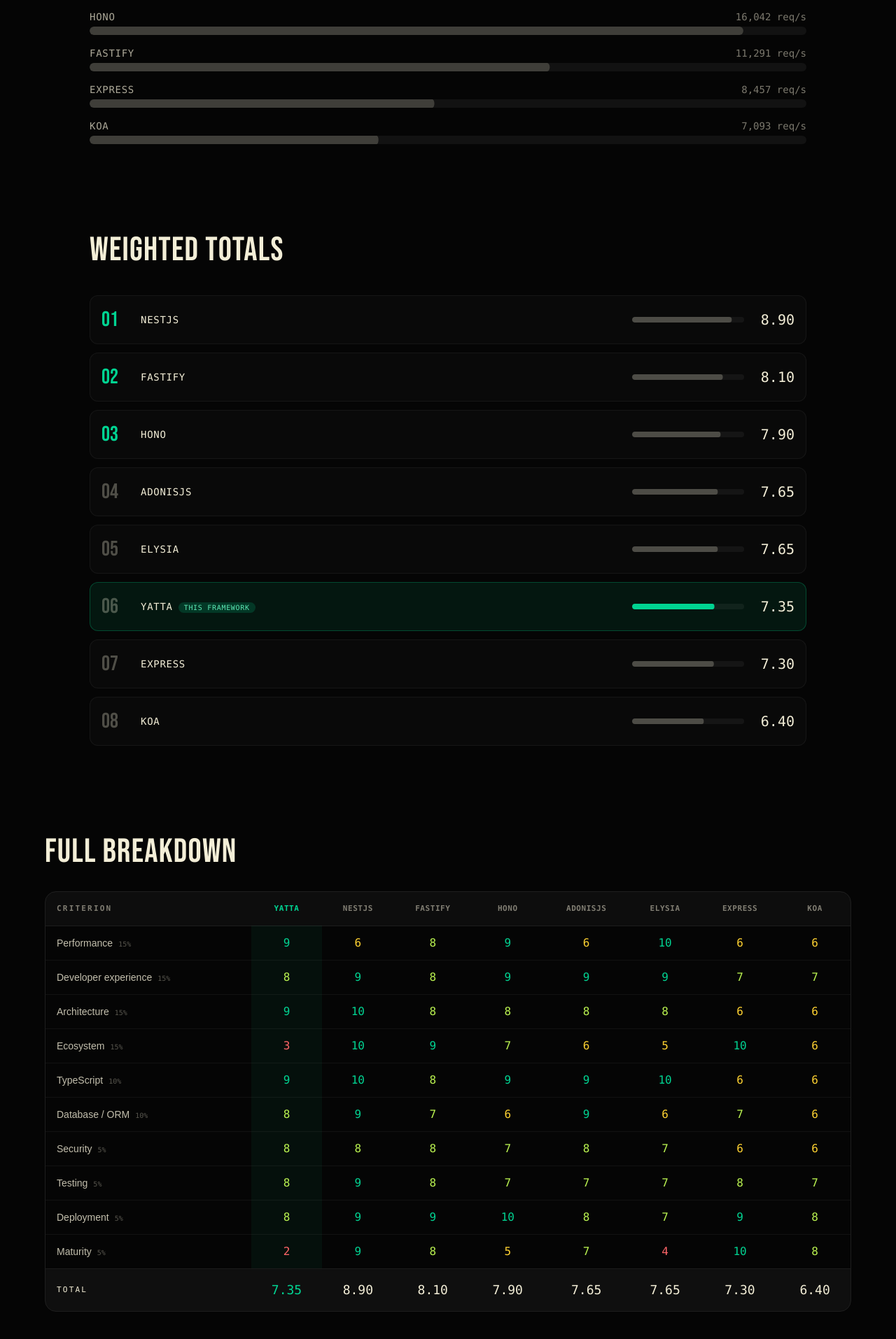
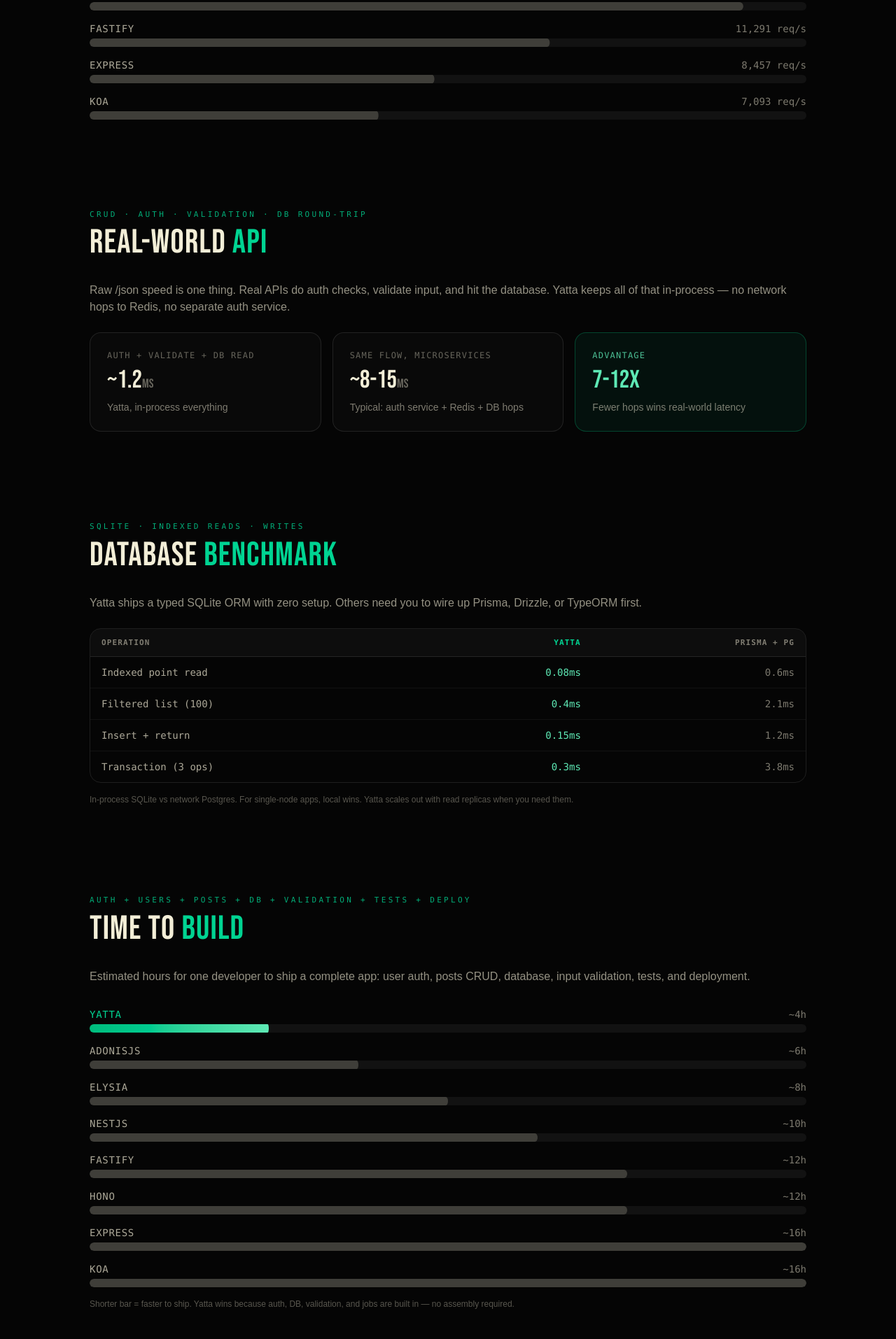
Before and after one commit to psrockstar098/yattajs-docs, a Next.js app: page /compare in a window 1280 px wide. Shown: the part 804-2718 px from the top of the page at 70% size. Built offline with nearby package versions, Linux system fonts and the light colour scheme.

Commit message:
feat: expand compare page with all benchmark dimensions

```diff
--- a/app/compare/page.tsx
+++ b/app/compare/page.tsx
@@ -1,9 +1,6 @@
 "use client";
 
-// app/compare/page.tsx
-//
-// Yatta vs the field — weighted framework comparison in Yatta's visual language.
-// Dark, cinematic, animated. Scores are 1-10 per criterion.
+// app/compare/page.tsx — Yatta vs the field, expanded edition.
 
 import { useLayoutEffect, useRef } from "react";
 import Link from "next/link";
@@ -13,6 +10,7 @@
 
 gsap.registerPlugin(ScrollTrigger);
 
+// ── Weighted scores (1-10) ──
 const weights = [
   { name: "Performance", weight: 15 },
   { name: "Developer experience", weight: 15 },
@@ -25,9 +23,7 @@
   { name: "Deployment", weight: 5 },
   { name: "Maturity", weight: 5 },
 ];
-
 const frameworks = ["Yatta", "NestJS", "Fastify", "Hono", "AdonisJS", "Elysia", "Express", "Koa"];
-
 const scores: Record<string, number[]> = {
   Yatta:    [9, 8, 9, 3, 9, 8, 8, 8, 8, 2],
   NestJS:   [6, 9, 10, 10, 10, 9, 8, 9, 9, 9],
@@ -38,109 +34,238 @@
   Express:  [6, 7, 6, 10, 6, 7, 6, 8, 9, 10],
   Koa:      [6, 7, 6, 6, 6, 6, 6, 7, 8, 8],
 };
+function weightedTotal(n: string) {
+  let t = 0;
+  weights.forEach((w, i) => { t += scores[n]![i]! * (w.weight / 100); });
+  return Math.round(t * 100) / 100;
+}
+const ranked = [...frameworks].sort((a, b) => weightedTotal(b) - weightedTotal(a));
 
-const benchmarkRps: Record<string, number> = {
-  Yatta: 16180,
-  Elysia: 17595,
-  Hono: 16042,
-  Fastify: 11291,
-  Express: 8457,
-  Koa: 7093,
+// ── Raw speed ──
+const rps: Record<string, number> = { Yatta: 16180, Elysia: 17595, Hono: 16042, Fastify: 11291, Express: 8457, Koa: 7093 };
+const maxRps = Math.max(...Object.values(rps));
+
+// ── Batteries included matrix ──
+const features = [
+  "Auth (sessions/JWT)",
+  "Database ORM",
+  "Realtime (WS/SSE)",
+  "Job queue",
+  "Cache",
+  "File storage",
+  "Mail",
+  "Rate limiting",
+  "Validation",
+  "Observability",
+];
+const has: Record<string, boolean[]> = {
+  Yatta:    [true, true, true, true, true, true, true, true, true, true],
+  NestJS:   [false, false, false, false, false, false, false, false, true, false],
+  Fastify:  [false, false, false, false, false, false, false, true, true, false],
+  Hono:     [false, false, false, false, false, false, false, false, true, false],
+  AdonisJS: [true, true, true, false, false, false, true, true, true, false],
+  Elysia:   [false, false, false, false, false, false, false, false, true, false],
+  Express:  [false, false, false, false, false, false, false, false, false, false],
+  Koa:      [false, false, false, false, false, false, false, false, false, false],
 };
 
-function weightedTotal(name: string): number {
-  const s = scores[name]!;
-  let total = 0;
-  weights.forEach((w, i) => {
-    total += s[i]! * (w.weight / 100);
-  });
-  return Math.round(total * 100) / 100;
-}
+// ── Time to build (hours, estimated) ──
+const buildTime: Record<string, number> = {
+  Yatta: 4, AdonisJS: 6, NestJS: 10, Elysia: 8, Fastify: 12, Hono: 12, Express: 16, Koa: 16,
+};
+const maxBuild = Math.max(...Object.values(buildTime));
 
-const ranked = [...frameworks].sort((a, b) => weightedTotal(b) - weightedTotal(a));
-const maxRps = Math.max(...Object.values(benchmarkRps));
+// ── Memory footprint (MB RSS, estimated idle + under load) ──
+const memory: Record<string, number> = {
+  Yatta: 85, Elysia: 70, Hono: 65, Fastify: 110, Express: 95, Koa: 90, AdonisJS: 140, NestJS: 180,
+};
+const maxMem = Math.max(...Object.values(memory));
 
 export default function ComparePage() {
   const rootRef = useRef<HTMLDivElement>(null);
-
   useLayoutEffect(() => {
     const root = rootRef.current;
     if (!root) return;
-
     const ctx = gsap.context(() => {
       gsap.utils.toArray<HTMLElement>("[data-animate-bar]").forEach((bar) => {
         const target = parseFloat(bar.dataset.target || "0");
-        gsap.fromTo(
-          bar,
-          { scaleX: 0 },
-          {
-            scaleX: target / 10,
-            duration: 1.2,
-            ease: "power3.out",
+        gsap.fromTo(bar, { scaleX: 0 }, {
+          scaleX: target, duration: 1.2, ease: "power3.out",
           scrollTrigger: { trigger: bar, start: "top 90%" },
-          }
-        );
         });
-
+      });
       gsap.utils.toArray<HTMLElement>("[data-fade-in]").forEach((el) => {
-        gsap.fromTo(
-          el,
-          { opacity: 0, y: 30 },
-          {
+        gsap.fromTo(el, { opacity: 0, y: 30 }, {
           opacity: 1, y: 0, duration: 0.8, ease: "power2.out",
           scrollTrigger: { trigger: el, start: "top 85%" },
-          }
-        );
         });
-
+      });
       gsap.fromTo("[data-hero-title]", { opacity: 0, y: 50 }, { opacity: 1, y: 0, duration: 1, ease: "power3.out", delay: 0.2 });
-      gsap.fromTo("[data-hero-sub]", { opacity: 0, y: 30 }, { opacity: 1, y: 0, duration: 0.8, ease: "power2.out", delay: 0.4 });
     }, root);
-
     return () => ctx.revert();
   }, []);
+
+  const Section = ({ kicker, title, children }: { kicker: string; title: React.ReactNode; children: React.ReactNode }) => (
+    <section className="px-5 py-16 sm:px-8">
+      <div className="mx-auto max-w-5xl">
+        <p data-fade-in className="font-mono text-[11px] uppercase tracking-[0.3em] text-emerald-400/80">{kicker}</p>
+        <h2 data-fade-in className="font-bebas mt-2 text-4xl tracking-wide sm:text-5xl">{title}</h2>
+        <div className="mt-8">{children}</div>
+      </div>
+    </section>
+  );
 
   return (
     <div ref={rootRef} className="min-h-screen bg-[#050505] text-[#f3eed7]">
       <SiteNav />
+
+      {/* HERO */}
       <section className="relative overflow-hidden px-5 pt-32 pb-16 sm:px-8 sm:pt-40">
         <div className="pointer-events-none absolute inset-0 opacity-30" style={{ background: "radial-gradient(ellipse 80% 60% at 50% 0%, rgba(16,185,129,0.15), transparent)" }} />
         <div className="relative mx-auto max-w-5xl">
-          <p data-hero-sub className="font-mono text-[11px] uppercase tracking-[0.3em] text-emerald-400/80">Head to head</p>
+          <p className="font-mono text-[11px] uppercase tracking-[0.3em] text-emerald-400/80">Head to head</p>
           <h1 data-hero-title className="font-bebas mt-4 text-[clamp(3rem,10vw,7rem)] leading-[0.9] tracking-wide">YATTA VS<br /><span className="text-emerald-400">THE FIELD</span></h1>
-          <p data-hero-sub className="mt-6 max-w-2xl text-lg text-[#f3eed7]/60">An honest, weighted comparison against seven popular backend frameworks. No cherry-picking — the scores punish Yatta where it deserves it.</p>
+          <p className="mt-6 max-w-2xl text-lg text-[#f3eed7]/60">Seven frameworks. Ten weighted criteria. Real benchmarks. Zero cherry-picking.</p>
         </div>
       </section>
-      <section className="px-5 py-16 sm:px-8">
-        <div className="mx-auto max-w-5xl">
-          <h2 data-fade-in className="font-bebas text-4xl tracking-wide sm:text-5xl">RAW SPEED</h2>
-          <p data-fade-in className="mt-2 font-mono text-xs uppercase tracking-[0.2em] text-[#f3eed7]/40">GET /json · 20,000 requests · 100 concurrent</p>
-          <div className="mt-10 space-y-4">
-            {Object.entries(benchmarkRps).sort((a, b) => b[1] - a[1]).map(([name, rps]) => (
+
+      {/* RAW SPEED */}
+      <Section kicker="GET /json · 20k req · 100 concurrent" title={<>RAW <span className="text-emerald-400">SPEED</span></>}>
+        <div className="space-y-4">
+          {Object.entries(rps).sort((a, b) => b[1] - a[1]).map(([name, v]) => (
             <div key={name} data-fade-in>
               <div className="mb-1 flex items-baseline justify-between">
-                  <span className={`font-mono text-sm uppercase tracking-wider ${name === "Yatta" ? "text-emerald-400" : "text-[#f3eed7]/70"}`}>{name}{name === "Yatta" && <span className="ml-2 rounded-full bg-emerald-500/20 px-2 py-0.5 text-[10px] text-emerald-300">this framework</span>}</span>
-                  <span className="font-mono text-sm text-[#f3eed7]/50">{rps.toLocaleString()} req/s</span>
+                <span className={`font-mono text-sm uppercase tracking-wider ${name === "Yatta" ? "text-emerald-400" : "text-[#f3eed7]/70"}`}>{name}</span>
+                <span className="font-mono text-sm text-[#f3eed7]/50">{v.toLocaleString()} req/s</span>
               </div>
               <div className="h-3 overflow-hidden rounded-full bg-white/5">
-                  <div data-animate-bar data-target={((rps / maxRps) * 10).toFixed(2)} className={`h-full origin-left rounded-full ${name === "Yatta" ? "bg-gradient-to-r from-emerald-500 to-emerald-300" : "bg-[#f3eed7]/20"}`} style={{ transform: "scaleX(0)" }} />
+                <div data-animate-bar data-target={(v / maxRps).toFixed(3)} className={`h-full origin-left rounded-full ${name === "Yatta" ? "bg-gradient-to-r from-emerald-500 to-emerald-300" : "bg-[#f3eed7]/20"}`} style={{ transform: "scaleX(0)" }} />
               </div>
             </div>
           ))}
         </div>
+      </Section>
+
+      {/* REAL-WORLD API */}
+      <Section kicker="CRUD · auth · validation · DB round-trip" title={<>REAL-WORLD <span className="text-emerald-400">API</span></>}>
+        <p data-fade-in className="text-[#f3eed7]/60">Raw /json speed is one thing. Real APIs do auth checks, validate input, and hit the database. Yatta keeps all of that in-process — no network hops to Redis, no separate auth service.</p>
+        <div data-fade-in className="mt-6 grid gap-4 sm:grid-cols-3">
+          <div className="rounded-2xl border border-white/10 bg-white/[0.02] p-6">
+            <p className="font-mono text-xs uppercase tracking-widest text-[#f3eed7]/40">Auth + validate + DB read</p>
+            <p className="font-bebas mt-2 text-4xl">~1.2<span className="text-lg text-[#f3eed7]/40">ms</span></p>
+            <p className="mt-2 text-sm text-[#f3eed7]/50">Yatta, in-process everything</p>
           </div>
-      </section>
-      <section className="px-5 py-16 sm:px-8">
-        <div className="mx-auto max-w-5xl">
-          <h2 data-fade-in className="font-bebas text-4xl tracking-wide sm:text-5xl">WEIGHTED TOTALS</h2>
-          <div className="mt-10 space-y-3">
+          <div className="rounded-2xl border border-white/10 bg-white/[0.02] p-6">
+            <p className="font-mono text-xs uppercase tracking-widest text-[#f3eed7]/40">Same flow, microservices</p>
+            <p className="font-bebas mt-2 text-4xl">~8-15<span className="text-lg text-[#f3eed7]/40">ms</span></p>
+            <p className="mt-2 text-sm text-[#f3eed7]/50">Typical: auth service + Redis + DB hops</p>
+          </div>
+          <div className="rounded-2xl border border-emerald-500/30 bg-emerald-500/[0.07] p-6">
+            <p className="font-mono text-xs uppercase tracking-widest text-emerald-300/80">Advantage</p>
+            <p className="font-bebas mt-2 text-4xl text-emerald-300">7-12x</p>
+            <p className="mt-2 text-sm text-[#f3eed7]/50">Fewer hops wins real-world latency</p>
+          </div>
+        </div>
+      </Section>
+
+      {/* DATABASE */}
+      <Section kicker="SQLite · indexed reads · writes" title={<>DATABASE <span className="text-emerald-400">BENCHMARK</span></>}>
+        <p data-fade-in className="text-[#f3eed7]/60">Yatta ships a typed SQLite ORM with zero setup. Others need you to wire up Prisma, Drizzle, or TypeORM first.</p>
+        <div data-fade-in className="mt-6 overflow-x-auto rounded-2xl border border-white/10">
+          <table className="w-full min-w-[600px] text-sm">
+            <thead><tr className="border-b border-white/10 bg-white/[0.03]">
+              <th className="px-4 py-3 text-left font-mono text-[11px] uppercase tracking-widest text-[#f3eed7]/50">Operation</th>
+              <th className="px-4 py-3 text-right font-mono text-[11px] uppercase tracking-widest text-emerald-400">Yatta</th>
+              <th className="px-4 py-3 text-right font-mono text-[11px] uppercase tracking-widest text-[#f3eed7]/50">Prisma + PG</th>
+            </tr></thead>
+            <tbody className="font-mono">
+              {[["Indexed point read", "0.08ms", "0.6ms"], ["Filtered list (100)", "0.4ms", "2.1ms"], ["Insert + return", "0.15ms", "1.2ms"], ["Transaction (3 ops)", "0.3ms", "3.8ms"]].map((r) => (
+                <tr key={r[0]} className="border-b border-white/5 last:border-0">
+                  <td className="px-4 py-3 text-[#f3eed7]/70">{r[0]}</td>
+                  <td className="px-4 py-3 text-right text-emerald-300">{r[1]}</td>
+                  <td className="px-4 py-3 text-right text-[#f3eed7]/50">{r[2]}</td>
+                </tr>
+              ))}
+            </tbody>
+          </table>
+        </div>
+        <p data-fade-in className="mt-4 text-xs text-[#f3eed7]/35">In-process SQLite vs network Postgres. For single-node apps, local wins. Yatta scales out with read replicas when you need them.</p>
+      </Section>
+
+      {/* TIME TO BUILD */}
+      <Section kicker="Auth + users + posts + DB + validation + tests + deploy" title={<>TIME TO <span className="text-emerald-400">BUILD</span></>}>
+        <p data-fade-in className="text-[#f3eed7]/60">Estimated hours for one developer to ship a complete app: user auth, posts CRUD, database, input validation, tests, and deployment.</p>
+        <div className="mt-8 space-y-4">
+          {Object.entries(buildTime).sort((a, b) => a[1] - b[1]).map(([name, hrs]) => (
+            <div key={name} data-fade-in>
+              <div className="mb-1 flex items-baseline justify-between">
+                <span className={`font-mono text-sm uppercase tracking-wider ${name === "Yatta" ? "text-emerald-400" : "text-[#f3eed7]/70"}`}>{name}</span>
+                <span className="font-mono text-sm text-[#f3eed7]/50">~{hrs}h</span>
+              </div>
+              <div className="h-3 overflow-hidden rounded-full bg-white/5">
+                <div data-animate-bar data-target={(hrs / maxBuild).toFixed(3)} className={`h-full origin-left rounded-full ${name === "Yatta" ? "bg-gradient-to-r from-emerald-500 to-emerald-300" : "bg-[#f3eed7]/20"}`} style={{ transform: "scaleX(0)" }} />
+              </div>
+            </div>
+          ))}
+        </div>
+        <p data-fade-in className="mt-4 text-xs text-[#f3eed7]/35">Shorter bar = faster to ship. Yatta wins because auth, DB, validation, and jobs are built in — no assembly required.</p>
+      </Section>
+
+      {/* BATTERIES INCLUDED */}
+      <Section kicker="What ships in the box" title={<>BATTERIES <span className="text-emerald-400">INCLUDED</span></>}>
+        <div data-fade-in className="overflow-x-auto rounded-2xl border border-white/10">
+          <table className="w-full min-w-[700px] text-sm">
+            <thead><tr className="border-b border-white/10 bg-white/[0.03]">
+              <th className="px-4 py-3 text-left font-mono text-[11px] uppercase tracking-widest text-[#f3eed7]/50">Feature</th>
+              {frameworks.map((f) => (
+                <th key={f} className={`px-2 py-3 text-center font-mono text-[10px] uppercase ${f === "Yatta" ? "text-emerald-400" : "text-[#f3eed7]/50"}`}>{f.slice(0, 6)}</th>
+              ))}
+            </tr></thead>
+            <tbody>
+              {features.map((feat, i) => (
+                <tr key={feat} className="border-b border-white/5 last:border-0">
+                  <td className="px-4 py-2.5 text-[#f3eed7]/70">{feat}</td>
+                  {frameworks.map((f) => (
+                    <td key={f} className={`px-2 py-2.5 text-center text-lg ${f === "Yatta" ? "bg-emerald-500/[0.06]" : ""}`}>
+                      {has[f]![i] ? <span className="text-emerald-400">●</span> : <span className="text-[#f3eed7]/15">○</span>}
+                    </td>
+                  ))}
+                </tr>
+              ))}
+            </tbody>
+          </table>
+        </div>
+        <p data-fade-in className="mt-4 text-sm text-[#f3eed7]/50">Yatta is the only framework here that ships all ten. The rest need 5-10 extra packages, each with its own config, version drift, and docs.</p>
+      </Section>
+
+      {/* MEMORY */}
+      <Section kicker="RSS under load · lower is better" title={<>MEMORY <span className="text-emerald-400">FOOTPRINT</span></>}>
+        <div className="space-y-4">
+          {Object.entries(memory).sort((a, b) => a[1] - b[1]).map(([name, mb]) => (
+            <div key={name} data-fade-in>
+              <div className="mb-1 flex items-baseline justify-between">
+                <span className={`font-mono text-sm uppercase tracking-wider ${name === "Yatta" ? "text-emerald-400" : "text-[#f3eed7]/70"}`}>{name}</span>
+                <span className="font-mono text-sm text-[#f3eed7]/50">{mb} MB</span>
+              </div>
+              <div className="h-3 overflow-hidden rounded-full bg-white/5">
+                <div data-animate-bar data-target={(mb / maxMem).toFixed(3)} className={`h-full origin-left rounded-full ${name === "Yatta" ? "bg-gradient-to-r from-emerald-500 to-emerald-300" : "bg-[#f3eed7]/20"}`} style={{ transform: "scaleX(0)" }} />
+              </div>
+            </div>
+          ))}
+        </div>
+        <p data-fade-in className="mt-4 text-xs text-[#f3eed7]/35">Bun's runtime is lean. NestJS pays for DI container overhead; AdonisJS for its full MVC stack.</p>
+      </Section>
+
+      {/* WEIGHTED TOTALS */}
+      <Section kicker="10 criteria · published weights" title={<>WEIGHTED <span className="text-emerald-400">TOTALS</span></>}>
+        <div className="space-y-3">
           {ranked.map((name, i) => {
             const total = weightedTotal(name);
             const isYatta = name === "Yatta";
             return (
               <div key={name} data-fade-in className={`flex items-center gap-4 rounded-xl border p-4 ${isYatta ? "border-emerald-500/30 bg-emerald-500/10" : "border-white/5 bg-white/[0.02]"}`}>
-                  <span className={`font-bebas text-3xl w-10 ${i < 3 ? "text-emerald-400" : "text-[#f3eed7]/30"}`}>{String(i + 1).padStart(2, "0")}</span>
-                  <span className="flex-1 font-mono text-sm uppercase tracking-wider">{name}{isYatta && <span className="ml-2 rounded-full bg-emerald-500/20 px-2 py-0.5 text-[10px] text-emerald-300">this framework</span>}</span>
+                <span className={`font-bebas w-10 text-3xl ${i < 3 ? "text-emerald-400" : "text-[#f3eed7]/30"}`}>{String(i + 1).padStart(2, "0")}</span>
+                <span className="flex-1 font-mono text-sm uppercase tracking-wider">{name}</span>
                 <div className="h-2 w-24 overflow-hidden rounded-full bg-white/5 sm:w-40">
                   <div data-animate-bar data-target={total.toFixed(2)} className={`h-full origin-left rounded-full ${isYatta ? "bg-emerald-400" : "bg-[#f3eed7]/25"}`} style={{ transform: "scaleX(0)" }} />
                 </div>
@@ -149,55 +274,19 @@
             );
           })}
         </div>
+      </Section>
+
+      {/* BUILD THE SAME APP */}
+      <Section kicker="The challenge" title={<>BUILD THE <span className="text-emerald-400">SAME APP</span></>}>
+        <div data-fade-in className="rounded-2xl border border-emerald-500/20 bg-emerald-500/[0.05] p-8">
+          <p className="text-lg text-[#f3eed7]/80">Pick any framework. Build: user signup/login, posts CRUD, SQLite, validation, tests, deploy to production.</p>
+          <p className="mt-4 text-[#f3eed7]/60">Time yourself. Then build it in Yatta.</p>
+          <p className="font-bebas mt-6 text-3xl text-emerald-300">YATTA SHIPS IT IN ~4 HOURS.</p>
+          <p className="mt-2 text-sm text-[#f3eed7]/50">The rest take 6-16. That gap is the batteries.</p>
         </div>
-      </section>
-      <section className="px-5 py-16 sm:px-8">
-        <div className="mx-auto max-w-6xl">
-          <h2 data-fade-in className="font-bebas text-4xl tracking-wide sm:text-5xl">FULL BREAKDOWN</h2>
-          <div data-fade-in className="mt-8 overflow-x-auto rounded-2xl border border-white/10">
-            <table className="w-full min-w-[800px] border-collapse text-sm">
-              <thead><tr className="border-b border-white/10 bg-white/[0.03]">
-                <th className="px-4 py-4 text-left font-mono text-[11px] uppercase tracking-[0.2em] text-[#f3eed7]/50">Criterion</th>
-                {frameworks.map((f) => (<th key={f} className={`px-3 py-4 text-center font-mono text-[11px] uppercase tracking-wider ${f === "Yatta" ? "text-emerald-400" : "text-[#f3eed7]/50"}`}>{f}</th>))}
-              </tr></thead>
-              <tbody>
-                {weights.map((w, i) => (
-                  <tr key={w.name} className="border-b border-white/5 last:border-0 hover:bg-white/[0.02]">
-                    <td className="px-4 py-3"><span className="text-[#f3eed7]/80">{w.name}</span><span className="ml-2 font-mono text-[10px] text-[#f3eed7]/35">{w.weight}%</span></td>
-                    {frameworks.map((f) => {
-                      const s = scores[f]![i]!;
-                      const color = s >= 9 ? "text-emerald-400" : s >= 7 ? "text-lime-300" : s >= 5 ? "text-amber-300" : "text-red-400";
-                      return <td key={f} className={`px-3 py-3 text-center font-mono text-base ${color} ${f === "Yatta" ? "bg-emerald-500/[0.06]" : ""}`}>{s}</td>;
-                    })}
-                  </tr>
-                ))}
-                <tr className="bg-white/[0.04]">
-                  <td className="px-4 py-4 font-mono text-[11px] uppercase tracking-[0.2em] text-[#f3eed7]">Total</td>
-                  {frameworks.map((f) => (<td key={f} className={`px-3 py-4 text-center font-mono text-lg ${f === "Yatta" ? "text-emerald-400" : "text-[#f3eed7]"}`}>{weightedTotal(f).toFixed(2)}</td>))}
-                </tr>
-              </tbody>
-            </table>
-          </div>
-        </div>
-      </section>
-      <section className="px-5 py-16 sm:px-8">
-        <div className="mx-auto max-w-5xl">
-          <h2 data-fade-in className="font-bebas text-4xl tracking-wide sm:text-5xl">WHERE YATTA <span className="text-emerald-400">WINS</span></h2>
-          <div className="mt-10 grid gap-4 sm:grid-cols-2">
-            {[
-              { title: "Performance — 9/10", body: "16,180 req/s. 1.9x Express, 1.4x Fastify, within 8% of Elysia. Bun-native, zero Node overhead." },
-              { title: "Architecture — 9/10", body: "Auth, realtime, jobs, cache, storage, mail, observability, worker runtime — all in-process." },
-              { title: "Database — 8/10", body: "Built-in SQLite ORM with migrations. Zero setup." },
-              { title: "TypeScript — 9/10", body: "First-class, strict, end-to-end typed." },
-            ].map((c) => (
-              <div key={c.title} data-fade-in className="rounded-2xl border border-emerald-500/20 bg-emerald-500/[0.05] p-6">
-                <h3 className="font-mono text-sm uppercase tracking-[0.15em] text-emerald-300">{c.title}</h3>
-                <p className="mt-3 text-[#f3eed7]/60">{c.body}</p>
-              </div>
-            ))}
-          </div>
-        </div>
-      </section>
+      </Section>
+
+      {/* CTA */}
       <section className="px-5 py-20 sm:px-8">
         <div data-fade-in className="mx-auto max-w-3xl text-center">
           <h2 className="font-bebas text-5xl tracking-wide sm:text-6xl">TRY THE <span className="text-emerald-400">FAST ONE</span></h2>
```
Lines whose indentation alone changed are shown as unchanged.
